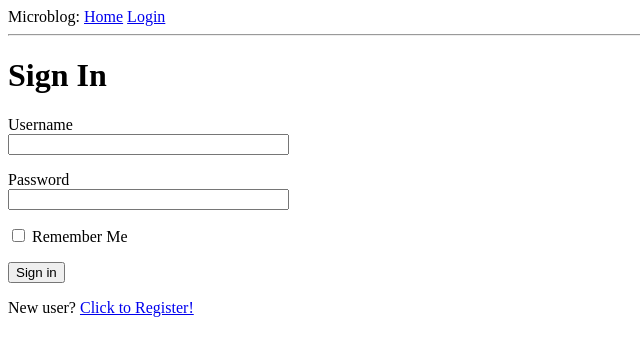
After one commit to danielpintocoutinho/flask_microblog, a Flask app: page /login in a window 1280 px wide. The commit adds this page. Shown: the top 356 px of the page, without its empty margins (0-640 px from the left). Run offline with Flask 2, Linux system fonts and the light colour scheme.

Commit message:
Introducing user login and registration

```diff
--- a/app/forms.py
+++ b/app/forms.py
@@ -1,6 +1,7 @@
 from flask_wtf import FlaskForm
 from wtforms import StringField, PasswordField, BooleanField, SubmitField
-from wtforms.validators import DataRequired
+from wtforms.validators import DataRequired, ValidationError, Email, EqualTo
+from app.models import User
 
 
 class LoginForm(FlaskForm):
@@ -8,3 +9,27 @@ class LoginForm(FlaskForm):
     password = PasswordField('Password', validators=[DataRequired()])
     remember_me = BooleanField('Remember Me')
     submit = SubmitField('Sign in')
+
+
+class RegistrationForm(FlaskForm):
+    username = StringField('Username', validators=[DataRequired()])
+    email = StringField('Email', validators=[DataRequired(), Email()])
+    password = PasswordField('Password', validators=[DataRequired()])
+    password2 = PasswordField('Repeat Password', validators=[DataRequired(),
+                                                    EqualTo('password')])
+    submit = SubmitField('Register')
+
+    # Any function with the pattern validate_<field_name> is registered
+    # by the WTForms and validate the corresponding class attribute
+    # field_name.
+    def validate_username(self, username):
+        # Checking if the user is already registered
+        user = User.query.filter_by(username=username.data).first()
+        if user is not None:
+            raise ValidationError('Please use a different username.')
+
+    def validate_email(self, email):
+        # Checking if the email is already registered
+        user = User.query.filter_by(email=email.data).first()
+        if user is not None:
+            raise ValidationError('Plase use a different email address.')
--- a/app/routes.py
+++ b/app/routes.py
@@ -1,20 +1,79 @@
-from flask import render_template
-from app import app
+from app import app, db
+from app.models import User
+from werkzeug.urls import url_parse
+from app.forms import LoginForm, RegistrationForm
+from flask import flash, \
+    redirect, \
+    render_template, \
+    url_for, \
+    request
+from flask_login import current_user, \
+    login_user, \
+    logout_user, \
+    login_required
+
 
 @app.route('/')
 @app.route('/index')
+@login_required
 def index():
-    user = {'username': 'Daniel'}
-
     posts = [
         {
-            'author': 'John',
+            'author': {'username': 'John'},
             'body': 'Beautiful day in Portland'
         },
         {
-            'author':  'Susan',
+            'author': {'username': 'Susan'},
             'body': 'The avengers movie was so cool'
         }
     ]
 
-    return render_template('index.html', title='Home', user=user, posts=posts)
+    return render_template('index.html', title='Home', posts=posts)
+
+@app.route('/login', methods=['GET', 'POST'])
+def login():
+    # Dealing with strange case of the user already logged in
+    # but being able to access login page.
+    # current_user is a variable from Flask-Login that represents
+    # the client of the request.
+    if current_user.is_authenticated:
+        return redirect(url_for('index'))
+
+    form = LoginForm()
+    if form.validate_on_submit():
+        user = User.query.filter_by(username=form.username.data).first()
+        if user is None or not user.check_password(form.password.data):
+            flash('Invalid username or password')
+            return redirect(url_for('login'))
+        # login_user from Flask-Login and registers the current_user variable
+        login_user(user, remember=form.remember_me.data)
+
+        next_page = request.args.get('next')
+        # url_parse.netloc determines if the path is relative to the domain
+        # or absolute. If the latter, it would redirect to an external site
+        # and could be dangerous. So, it redirects to the home page
+        if not next_page or url_parse(next_page).netloc != '':
+            next_page = url_for('index')
+
+        return redirect(next_page)
+    return render_template('login.html', title='Sign In', form=form)
+
+@app.route('/logout')
+def logout():
+    logout_user()
+    return redirect(url_for('index'))
+
+@app.route('/register', methods=['GET', 'POST'])
+def register():
+    if current_user.is_authenticated:
+        return redirect(url_for('index'))
+
+    form = RegistrationForm()
+    if form.validate_on_submit():
+        user = User(username=form.username.data, email=form.email.data)
+        user.set_password(form.password.data)
+        db.session.add(user)
+        db.session.commit()
+        flash('Congratulations, you are now a registered user!')
+        return redirect(url_for('login'))
+    return render_template('register.html', title='Register', form=form)
--- a/app/templates/base.html
+++ b/app/templates/base.html
@@ -7,8 +7,27 @@
         {% endif %}
     </head>
     <body>
-        <div>Microblog: <a href='/index'>Home</a></div>
+        <div>Microblog:
+            <a href="{{ url_for('index') }}">Home</a>
+            {% if current_user.is_anonymous %}
+            <a href="{{ url_for('login') }}">Login</a>
+            {% else %}
+            <a href="{{ url_for('logout') }}">Logout</a>
+            {% endif %}
+        </div>
         <hr>
+
+        {% with messages = get_flashed_messages() %}
+
+        {% if messages %}
+        <ul>
+            {% for message in messages %}
+            <li> {{ message}} </li>
+            {% endfor %}
+        </ul>
+        {% endif %}
+        {% endwith %}
+
         {% block content %}{% endblock %}
     </body>
 </html>
--- a/app/templates/index.html
+++ b/app/templates/index.html
@@ -1,8 +1,8 @@
 {% extends "base.html" %}
 
 {% block content %}
-    <h1>Hi, {{ user.username }}!</h1>
+    <h1>Hi, {{ current_user.username }}!</h1>
     {% for post in posts %}
-    <div><p> {{ post.author }} says:<b>{{ post.body }}</b></p></div>
+    <div><p>{{ post.author.username }} says: <b>{{ post.body }}</b></p></div>
     {% endfor %}
 {% endblock %}
--- /dev/null
+++ b/app/templates/login.html
@@ -0,0 +1,27 @@
+{% extends "base.html" %}
+
+{% block content %}
+    <h1>Sign In</h1>
+
+    <form action="" method="post" novalidate>
+        {{ form.hidden_tag() }}
+        <p>
+            {{ form.username.label }} <br>
+            {{ form.username(size=32) }}
+            {% for error in form.username.errors %}
+            <span style="color: red;">[{{ error }}]</span>
+            {% endfor %}
+        </p>
+        <p>
+            {{ form.password.label }} <br>
+            {{ form.password(size=32) }}
+            {% for error in form.password.errors %}
+            <span style="color: red;">[{{ error }}]</span>
+            {% endfor %}
+        </p>
+        <p>{{ form.remember_me() }} {{ form.remember_me.label }}</p>
+        <p>{{ form.submit() }}</p>
+    </form>
+    <p>New user? <a href="{{ url_for('register') }}">Click to Register!</a></p>
+
+{% endblock %}
--- a/config.py
+++ b/config.py
@@ -1,4 +1,9 @@
 import os
+basedir = os.path.abspath(os.path.dirname(__file__))
 
 class Config:
     SECRET_KEY = os.environ.get('SECRET_KEY') or 'you-will-never-guess'
+
+    SQLALCHEMY_DATABASE_URI = os.environ.get('DATABASE_URL') or \
+        'sqlite:///' + os.path.join(basedir, 'app.db')
+    SQLALCHEMY_TRACK_MODIFICATIONS = False
--- a/microblog.py
+++ b/microblog.py
@@ -1,7 +1,7 @@
 from app import app
 import os
 
-port = int(os.getenv("VCAP_APP_PORT"))
-app.run(host='0.0.0.0', port=port)
+# port = int(os.getenv("VCAP_APP_PORT"))
+# app.run(host='0.0.0.0', port=port)
 
 # microblog.cfapps.io
```
Also changed, not shown: app/__init__.py (+8 -1 lines), app/models.py (added, +39 -0 lines), app/templates/register.html (added, +38 -0 lines), migrations/versions/fd93a26dd101_posts_table.py (added, +37 -0 lines).
